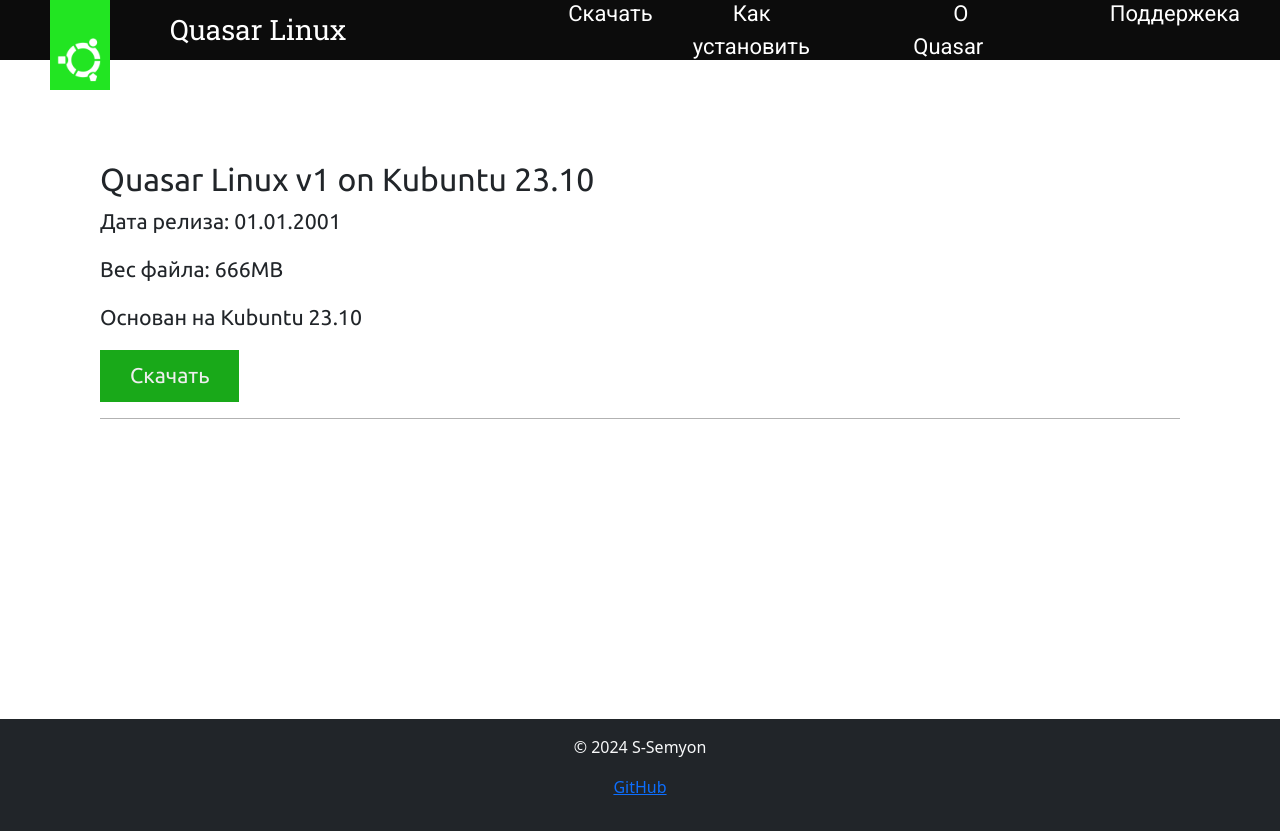
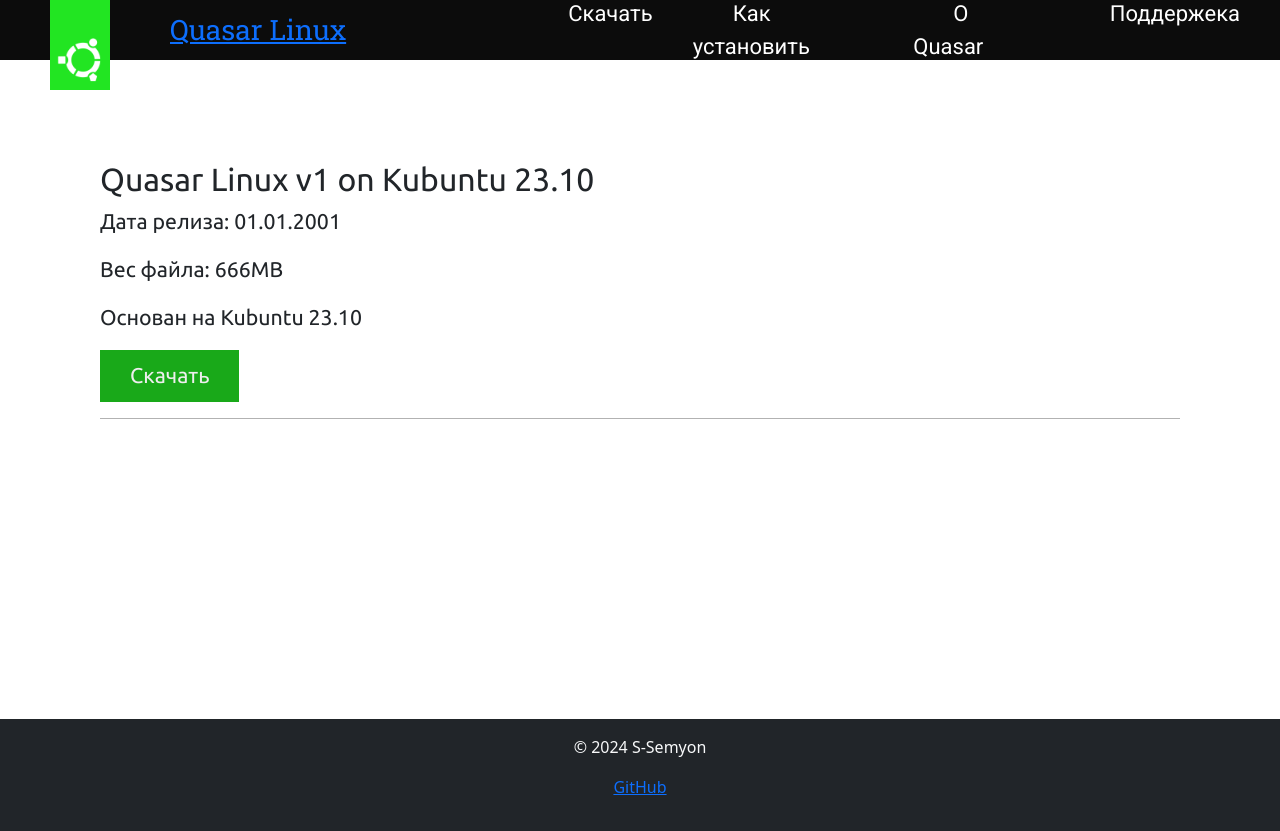
Before and after one commit to S-Semyon/Quasar-Linux, a plain HTML site: page download.html in a window 1280 px wide. Drawn offline with nearby package versions, Linux system fonts and the light colour scheme.

Commit message:
update 3

```diff
--- a/download.html
+++ b/download.html
@@ -15,8 +15,8 @@
 <body>
   <nav class="navbar navbar-expand-lg" id="nav">
     <div id="logo"><img src="Quasar Logo.png" alt="" ></div>
-    <div id="nav-title" onclick="window.location.replace('index.html')">
-      Quasar Linux
+    <div id="nav-title" onclick="window.location.replace('')">
+      <a href="index.html">Quasar Linux</a>
     </div>
     <button class="navbar-toggler" type="button" data-bs-toggle="collapse" data-bs-target="#navbarSupportedContent"
       aria-controls="navbarSupportedContent" aria-expanded="false" aria-label="Toggle navigation">
```
